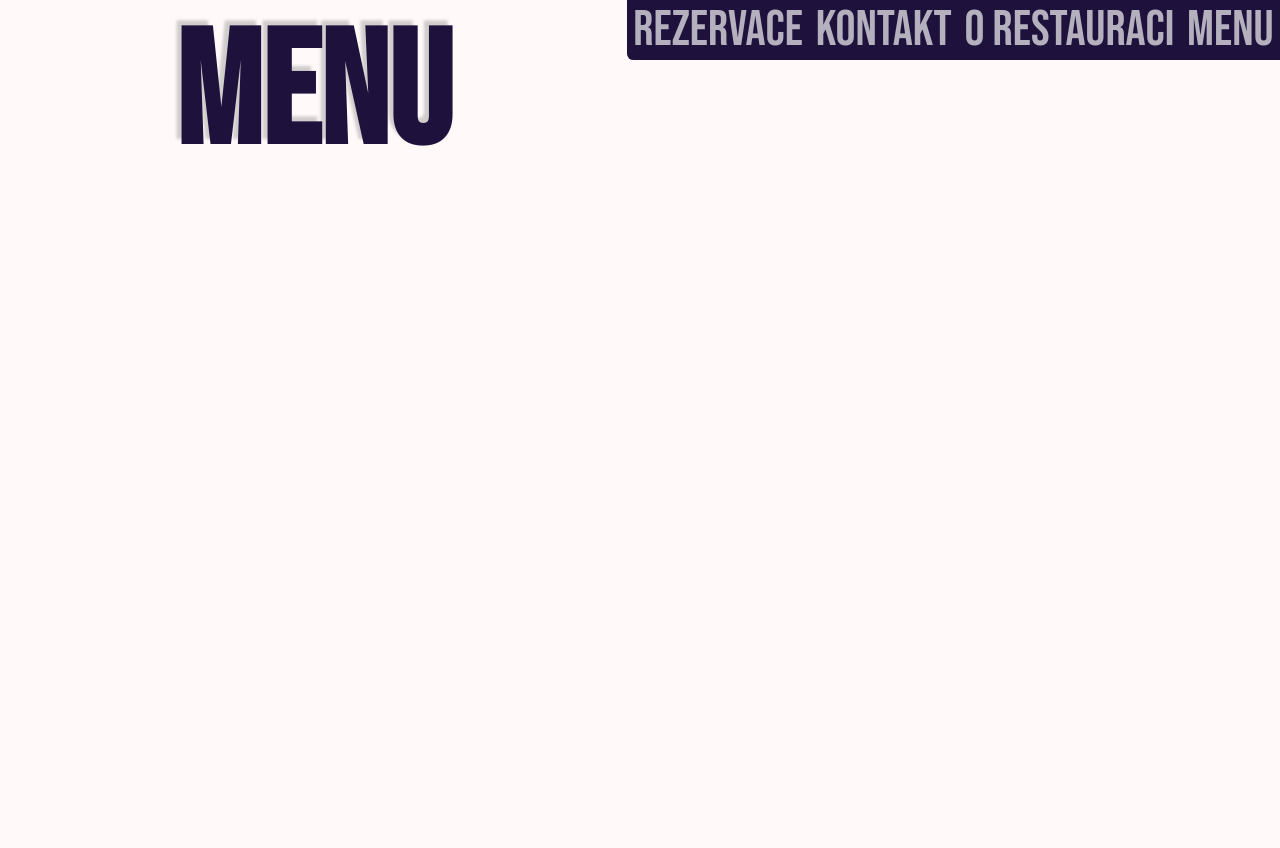
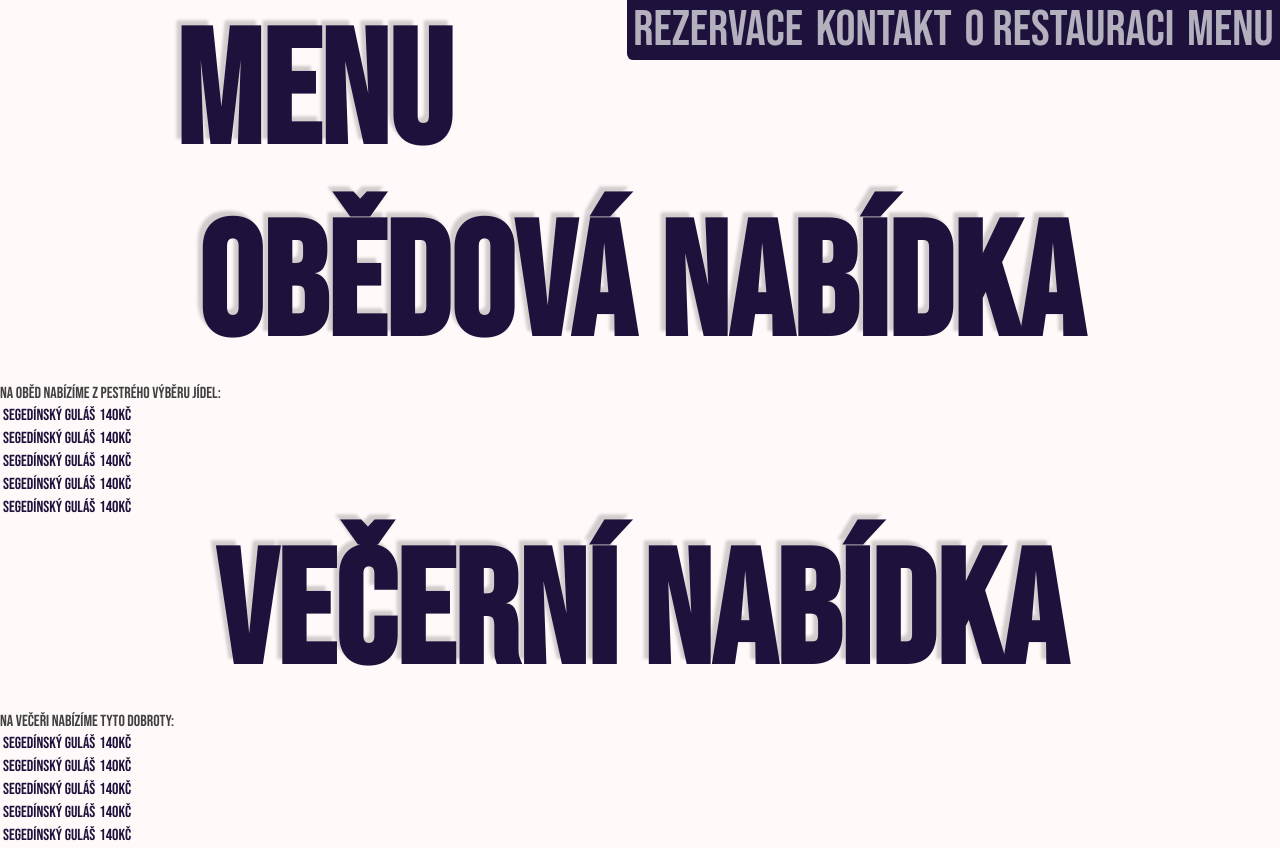
Before and after one commit to divear/fake-restaurant-site, a Next.js app: page /menu in a window 1280 px wide. Before the commit the page ends 800 px from the top, so only its background shows below. Built offline with nearby package versions, Linux system fonts and the light colour scheme.

Commit message:
menu functionality

```diff
--- a/pages/index.tsx
+++ b/pages/index.tsx
@@ -17,8 +17,8 @@ export default function Home() {
 				<h1 className="headerText">U Labužnického stolu</h1>
 				<h2 className="subText">Tradiční česká restaurace</h2>
 				<div className="subButtons">
-					<button className="nabidkaButton" onClick={() => open("/obedova-nabidka")}>Obědová nabídka</button>
-					<button className="nabidkaButton" onClick={() => open("/vecerni-nabidka")}>Večerní nabídka</button>
+					<button className="nabidkaButton" onClick={() => open("/menu/#obedovaNabidka")}>Obědová nabídka</button>
+					<button className="nabidkaButton" onClick={() => open("/menu/#vecerniNabidka")}>Večerní nabídka</button>
 				</div>
 			</div>
 			<div className="leftText">
--- a/pages/menu.tsx
+++ b/pages/menu.tsx
@@ -5,6 +5,61 @@ function Menu() {
         <div>
             <title>Menu</title>
             <h1 className='pageHeader'>Menu</h1>
+
+            <div id="obedovaNabidka">
+
+                <h1 className='pageHeader'>Obědová nabídka</h1>
+                <p>Na oběd nabízíme z pestrého výběru jídel:</p>
+                <table>
+                    <tr>
+                        <td>Segedínský guláš</td>
+                        <td>140kč</td>
+                    </tr>
+                    <tr>
+                        <td>Segedínský guláš</td>
+                        <td>140kč</td>
+                    </tr>
+                    <tr>
+                        <td>Segedínský guláš</td>
+                        <td>140kč</td>
+                    </tr>
+                    <tr>
+                        <td>Segedínský guláš</td>
+                        <td>140kč</td>
+                    </tr>
+                    <tr>
+                        <td>Segedínský guláš</td>
+                        <td>140kč</td>
+                    </tr>
+                </table>
+            </div>
+            <div id="vecerniNabidka">
+
+                <h1 className='pageHeader'>Večerní nabídka</h1>
+                <p>Na večeři nabízíme tyto dobroty:</p>
+                <table>
+                    <tr>
+                        <td>Segedínský guláš</td>
+                        <td>140kč</td>
+                    </tr>
+                    <tr>
+                        <td>Segedínský guláš</td>
+                        <td>140kč</td>
+                    </tr>
+                    <tr>
+                        <td>Segedínský guláš</td>
+                        <td>140kč</td>
+                    </tr>
+                    <tr>
+                        <td>Segedínský guláš</td>
+                        <td>140kč</td>
+                    </tr>
+                    <tr>
+                        <td>Segedínský guláš</td>
+                        <td>140kč</td>
+                    </tr>
+                </table>
+            </div>
         </div>
     )
 }
```
Also changed, not shown: pages/obedova-nabidka.tsx (deleted, +0 -12 lines), pages/vecerni-nabidka.tsx (deleted, +0 -15 lines).
